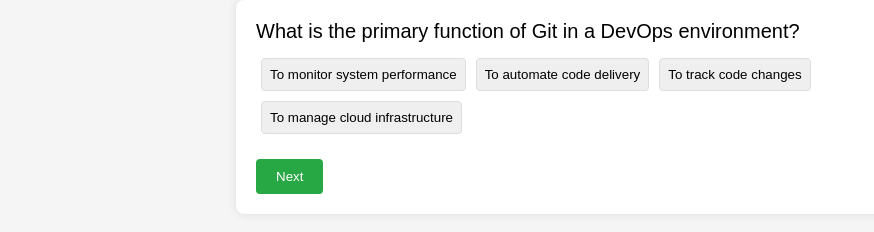
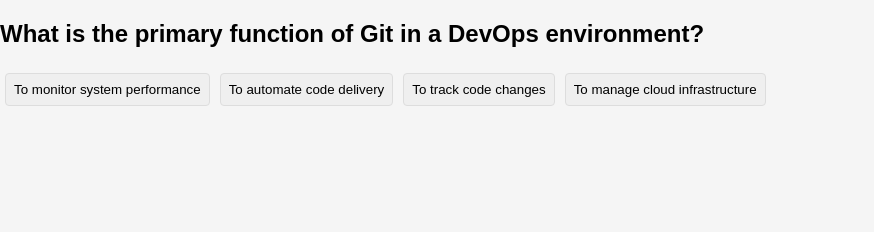
Before and after one commit to Hemantsawant112126/DEVOPS-Interview-, a plain HTML site: page index.html in a window 1280 px wide. Shown: the whole page, without its empty margins (0-874 px from the left). Drawn offline with Linux system fonts and the light colour scheme.

Commit message:
Update index.html

```diff
--- a/index.html
+++ b/index.html
@@ -7,12 +7,10 @@
     <link rel="stylesheet" href="style.css">
 </head>
 <body>
-    <div class="container" id="quiz-container">
-        <div id="question-container">
-            <div id="question" class="question"></div>
-            <div id="options" class="options"></div>
-        </div>
-        <button class="btn" id="submit-btn" onclick="nextQuestion()">Next</button>
+    <div id="quiz-container">
+        <h2 id="question"></h2>
+        <div id="options"></div>
+        <div id="result"></div> <!-- Shows correct/incorrect messages -->
     </div>
 
     <script src="script.js"></script>
```
